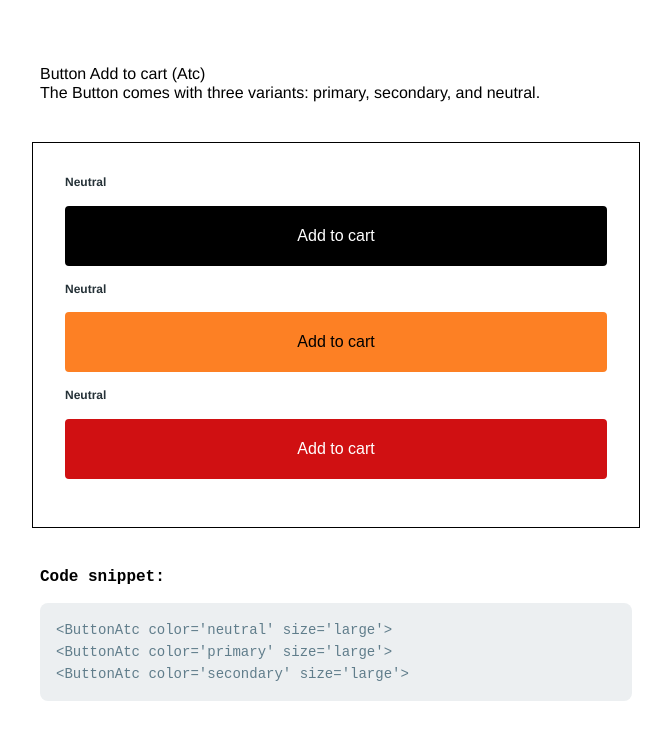
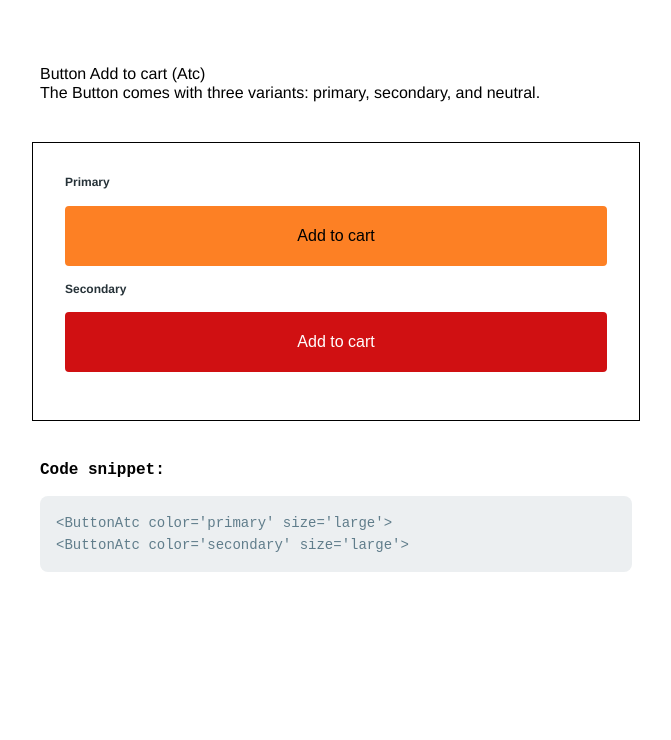
Before and after one commit to philip-morris-89/Lego, a React (Create React App) app in the folder my-app/: page / in a window 1280 px wide. Shown: the top 740 px of the page, without its empty margins (304-975 px from the left). Built offline with nearby package versions, Linux system fonts and the light colour scheme.

Commit message:
Clean up folders names

```diff
--- a/my-app/src/components/App/App.js
+++ b/my-app/src/components/App/App.js
@@ -1,21 +1,21 @@
-import AtomCard from "../Organisms/AtomCard/AtomCard"
-import AtomDisplay from "../Molecules/AtomDisplay/AtomDisplay"
+import UiCard from "../Ui/UiCard/UiCard";
+import UiCardItem from "../Ui/UiCardItem/UiCardItem";
 import './App.css';
 
 function App() {
   return (
     <div className='app'>
-      <AtomCard
+
+      <UiCard
         title="Button Add to cart (Atc)"
         description="The Button comes with three variants: primary, secondary, and neutral."
-        codesnippet="<ButtonAtc color='neutral' size='large'>"
-        codesnippet1="<ButtonAtc color='primary' size='large'>"
-        codesnippet2="<ButtonAtc color='secondary' size='large'>"
+        codesnippet="<ButtonAtc color='primary' size='large'>"
+        codesnippet1="<ButtonAtc color='secondary' size='large'>"
       >
-        <AtomDisplay title="Neutral" component="ButtonAtc1"/>
-        <AtomDisplay title="Neutral" component="ButtonAtc2"/>
-        <AtomDisplay title="Neutral" component="ButtonAtc3"/>
-      </AtomCard>
+        <UiCardItem title="Primary" component="ButtonAtc2"></UiCardItem>
+        <UiCardItem title="Secondary" component="ButtonAtc3"></UiCardItem>
+      </UiCard>
+
     </div>
   );
 }
--- a/my-app/src/components/Organisms/AtomCard/AtomCard.js
+++ b/my-app/src/components/Ui/UiCard/UiCard.js
@@ -1,7 +1,7 @@
 import React from 'react'
-import './atomCard.css'
+import './uiCard.css'
 
-function AtomCard({
+function UiCard({
   title,
   description,
   codesnippet,
@@ -10,18 +10,18 @@ function AtomCard({
   children,
 }) {
   return (
-    <div className="atomCard">
+    <div className="uiCard">
 
-      { title && <header className="atomCard--header">
+      { title && <header className="uiCard--header">
         <h3>{title}</h3>
         <p>{description}</p>
       </header> }
 
-      <section className="atomCard--section">
+      <section className="uiCard--section">
         {children ? children : <div>Please use Atom Display Component</div>}
       </section>
 
-      { codesnippet && <footer className="atomCard--footer">
+      { codesnippet && <footer className="uiCard--footer">
         <h6>Code snippet:</h6>
         <section>
           <p>{codesnippet}</p>
@@ -33,4 +33,4 @@ function AtomCard({
   )
 }
 
-export default AtomCard
+export default UiCard
--- a/my-app/src/components/Organisms/AtomCard/atomCard.css
+++ b/my-app/src/components/Ui/UiCard/uiCard.css
@@ -1,16 +1,16 @@
-.atomCard {
+.uiCard {
   display: flex;
   flex-direction: column;
   padding: 0.5rem;
 }
 
-.atomCard--header {
+.uiCard--header {
   display: flex;
   flex-direction: column;
   padding: 0.5rem;
 }
 
-.atomCard--section {
+.uiCard--section {
   display: flex;
   flex-direction: column;
   border: 1px solid black;
@@ -18,20 +18,20 @@
   margin: 2rem 0;
 }
 
-.atomCard--footer {
+.uiCard--footer {
   display: flex;
   flex-direction: column;
   padding: 0.5rem;
 }
 
-.atomCard--footer h6 {
+.uiCard--footer h6 {
   font-size: 1rem;
   font-family: monospace;
   font-weight: bold;
   margin-bottom: 1rem;
 }
 
-.atomCard--footer section {
+.uiCard--footer section {
   display: flex;
   flex-direction: column;
   background-color: var(--blue-grey-50);
@@ -39,7 +39,7 @@
   border-radius: 0.5rem;
 }
 
-.atomCard--footer section p {
+.uiCard--footer section p {
   color: var(--blue-grey-500);
   font-size: 0.875rem;
   padding: 0.25rem 0;
--- a/my-app/src/components/Molecules/AtomDisplay/AtomDisplay.js
+++ b/my-app/src/components/Ui/UiCardItem/UiCardItem.js
@@ -1,13 +1,13 @@
-import ButtonAtc from "../../Atoms/ButtonAtc/ButtonAtc"
-import "./atomDisplay.css";
+import ButtonAtc from "../ButtonAtc/ButtonAtc"
+import "./uiCardItem.css";
 
-function AtomDisplay({
+function UiCardItem({
   title,
   component,
   children,
 }) {
   return (
-    <div className="atomDisplay">
+    <div className="uiCardItem">
       {title && <h3>{title}</h3>}
 
       {children}
@@ -19,4 +19,4 @@ function AtomDisplay({
   )
 }
 
-export default AtomDisplay
+export default UiCardItem
--- a/my-app/src/components/Molecules/AtomDisplay/atomDisplay.css
+++ b/my-app/src/components/Ui/UiCardItem/uiCardItem.css
@@ -1,10 +1,10 @@
-.atomDisplay {
+.uiCardItem {
   display: flex;
   flex-direction: column;
   margin-bottom: 1rem;
 }
 
-.atomDisplay h3 {
+.uiCardItem h3 {
   font-size: 0.75rem;
   color: var(--blue-grey-900);
   font-weight: bold;
```
Also changed, not shown: my-app/src/components/Ui/ButtonAtc/ButtonAtc.js (renamed from my-app/src/components/Atoms/ButtonAtc/ButtonAtc.js), my-app/src/components/Ui/ButtonAtc/buttonAtc.css (renamed from my-app/src/components/Atoms/ButtonAtc/buttonAtc.css).
